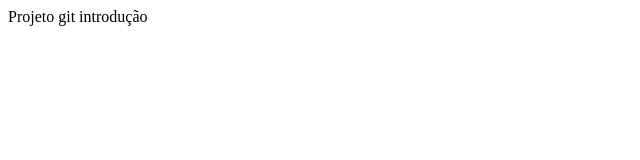
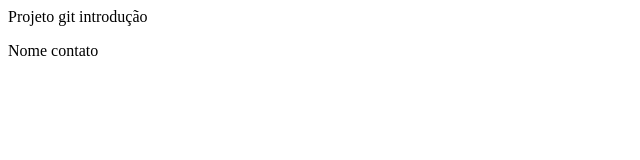
Before and after one commit to ebilieri/projeto-git, a plain HTML site: page index.html in a window 1280 px wide. Shown: the full height of the page, 0-640 px from the left. Drawn offline with Linux system fonts and the light colour scheme.

Commit message:
Adicionando nome no contato index

```diff
--- a/index.html
+++ b/index.html
@@ -8,5 +8,6 @@
 </head>
 <body>
     Projeto git introdução
+    <p>Nome contato</p>
 </body>
 </html>
```
